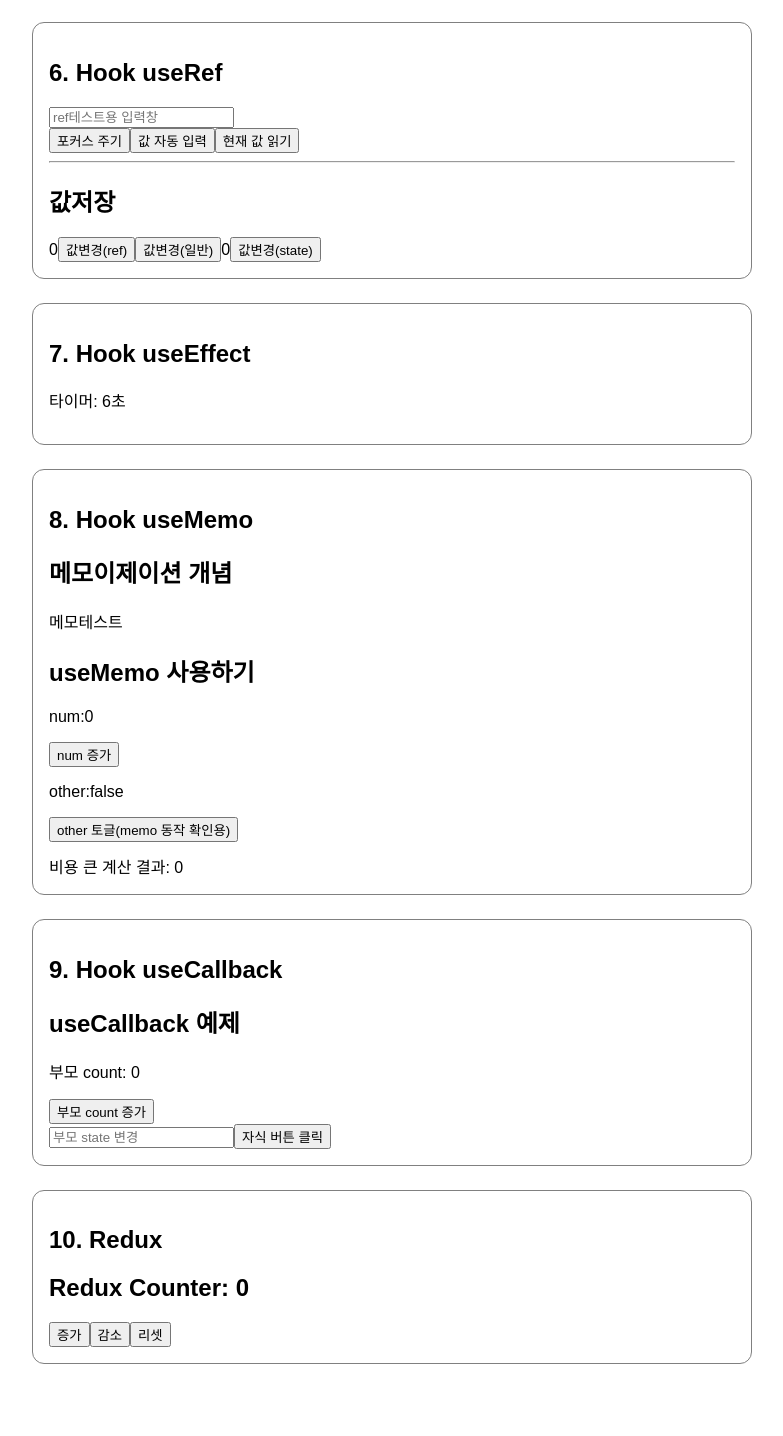
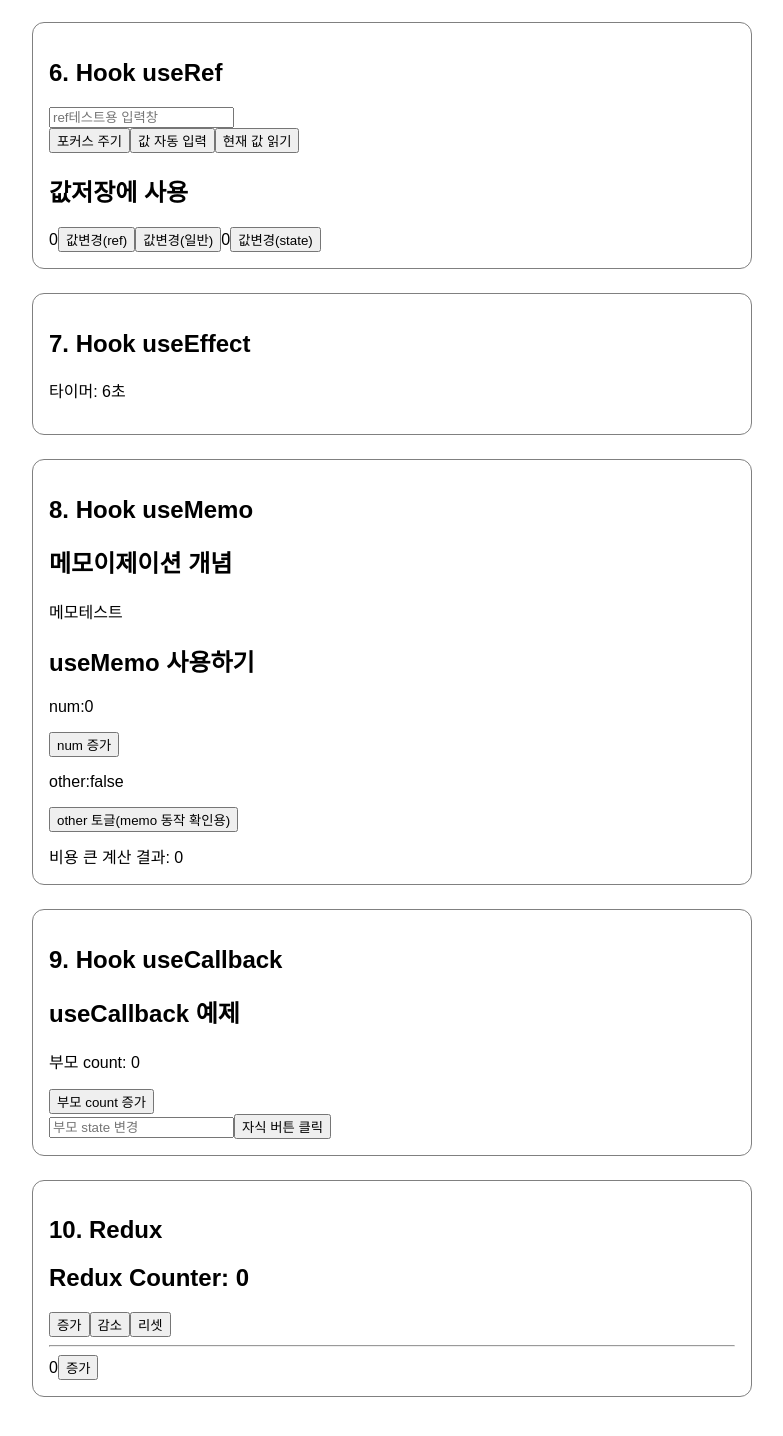
Before and after one commit to kang99king3/front_end_react_edu20250702, a React (Create React App) app: page / in a window 1280 px wide. Shown: the part 1964-3400 px from the top of the page, without its empty margins (248-1031 px from the left). Before the commit the page ends 3368 px from the top, so only its background shows below. Built offline with nearby package versions, Linux system fonts and the light colour scheme.

Commit message:
추가보완

```diff
--- a/src/components/R06_Hook_useRef.js
+++ b/src/components/R06_Hook_useRef.js
@@ -39,13 +39,22 @@ const R06_Ref = () => {
     const [num, setNum]=useState(0);
     let count=0;
 
-    const updateValue=()=>{
+    //useRef 값 변경
+    const updateRefValue=()=>{
         valueRef.current+=1;
         console.log("ref:",valueRef.current);
     }
-    const updateValue2=()=>{
+    //일반변수 값 변경
+    const updateValue=()=>{
         count++;
         console.log("일반:",count);
+    }
+    //State 값 변경
+    const updateStateValue=()=>{
+        setNum((prev)=>prev+1);
+        console.log("State:",num);
+        //콘솔에 0부터 출력되는 이유는 state가 바로 실행되는것이 아니라
+        //한번에 모아서 렌더링될때 실행되기 때문에 콘솔이 실행될때에는 아직 num의 값이 0이다
     }
 
     return (
@@ -58,13 +67,14 @@ const R06_Ref = () => {
                 <button onClick={focusInput}>포커스 주기</button>
                 <button onClick={fillValue}>값 자동 입력</button>
                 <button onClick={readValue}>현재 값 읽기</button>
-                <hr/>
-                <h2>값저장</h2>
+            </div>
+            <div>
+                <h2>값저장에 사용</h2>
                 <span>{valueRef.current}</span>
-                <button onClick={updateValue}>값변경(ref)</button>
-                <button onClick={updateValue2}>값변경(일반)</button>
+                <button onClick={updateRefValue}>값변경(ref)</button>
+                <button onClick={updateValue}>값변경(일반)</button>
                 <span>{num}</span>
-                <button onClick={()=>{setNum(num+1)}}>값변경(state)</button>
+                <button onClick={updateStateValue}>값변경(state)</button>
             </div>
         </div>
 
--- a/src/components/R08_Hook_useMemo.js
+++ b/src/components/R08_Hook_useMemo.js
@@ -14,22 +14,23 @@ const MemoTest = () => {
     const memoTest1=(n)=>{
         return n*n;
     }
-    console.log(memoTest1(5));
-    console.log(memoTest1(5));
+    console.log(memoTest1(5));//연산하여 결과반환:25
+    console.log(memoTest1(5));//다시 연산하여 결과반환:25
 
+    //useMemo 개념 확인
     //같은 값이 입력되면 계산하지 않고 이전에 저장해둔 결과를 사용한다.
     const memo={};
 
     const memoTest2=(n)=>{
         if(memo[n]!==undefined){//키에 대한 값이 정의되어 있다면
-            return memo[n];
+            return memo[n];//동일한 값이 있으므로 저장된 값 반환
         }
         //처음 계산이면 결과 저장
         memo[n]=n*n;
         return memo[n];
     }
-    console.log("memo구현:",memoTest2(5));
-    console.log("memo구현:",memoTest2(5));
+    console.log("memo구현:",memoTest2(5));//계산후 결과값반환
+    console.log("memo구현:",memoTest2(5));//저장된 값 반환
     return (
         <div>메모테스트</div>
     );
--- a/src/components/R09_Hook_useCallback.js
+++ b/src/components/R09_Hook_useCallback.js
@@ -1,6 +1,8 @@
 import React, { useCallback, useState } from 'react';
 
 // 자식 컴포넌트
+// - memo함수로 처리: 부모컴포넌트가 리렌더링되더라도
+//   props가 변경되지 않으면 자식컴포넌트는 리렌더링 안되도록 처리
 // props로 받은 onClick 함수를 버튼 클릭 시 실행
 const ChildButton = React.memo(({ onClick }) => {
     console.log("자식 컴포넌트 렌더링됨");
@@ -18,7 +20,7 @@ const R09_Hook_useCallback = () => {
     // 성능 최적화 : 부모 컴포넌트에서 state가 자주 바뀌는데, 자식은 꼭 다시 렌더링될 필요가 없을 때 효과가 크다.
     const handleClick = useCallback(() => {
         alert("자식 버튼 클릭됨!");
-    }, []);
+    }, []);// 의존성 배열 []을 비어두면 처음에 한번 생성되고 더이상 생성되지 않음
 
     //일반 함수를 사용하면 자식 컴포넌트로 전달할때마다 새로 생성된 함수가 전달되기 때문에
     //props가 변경되므로 자식 컴포넌트는 리렌더링 된다.
@@ -37,10 +39,11 @@ const R09_Hook_useCallback = () => {
                 type="text"
                 placeholder="부모 state 변경"
                 value={text}
-                onChange={(e) => setText(e.target.value)}
+                onChange={(e) =>setText(e.target.value)}
             />
 
-            {/* 자식에게 콜백을 props로 전달 */}
+            {/* 자식에게 콜백을 props로 전달한다.
+            이때 부모가 리렌더링되면 함수를 새로 생성해서 전달한다. 즉 props가 변경됨 */}
             <ChildButton onClick={handleClick2} />
         </div>
     );
--- a/src/components/R10_Redux_Counter.js
+++ b/src/components/R10_Redux_Counter.js
@@ -14,8 +14,23 @@ const R10_Redux_Counter = () => {
       <button onClick={() => dispatch(increment())}>증가</button>
       <button onClick={() => dispatch(decrement())}>감소</button>
       <button onClick={() => dispatch(reset())}>리셋</button>
+      <hr/>
+      <R10_Redux_Counter_Child />
     </div>
   );
 };
 
+//자식 컴포넌트에서 store에 접근하여 상태 값을 가져올 수 있다.
+// -> 부모에서 자식 컴포넌트로 단방향 하위로 전달해야 됐었는데 이제는 store에 접근해서
+//    상태값을 가져올 수 있다.(부모->하위자식->하위하위자식.. 이렇게 안해도 됨)
+const R10_Redux_Counter_Child = () => {
+  const count = useSelector((state) => state.counter.value); // store 값 가져오기
+  const dispatch = useDispatch();
+  return (
+    <div>{count}
+    <button onClick={() => dispatch(increment())}>증가</button>
+    </div>
+  );
+}
+
 export default R10_Redux_Counter;
--- a/src/store/R10_counterSlice.js
+++ b/src/store/R10_counterSlice.js
@@ -1,11 +1,15 @@
 // src/store/counterSlice.js
 import { createSlice } from '@reduxjs/toolkit';
 
-// 상태 정의
+// 상태 정의 및 createSlice 생성
+//  - createSlice에서 reducer와 action을 동시 정의 -> 예전 버전에서는 따로정의해서 사용
+//  Redux는 설정할 내용도 많고 복잡했는데 redux toolkit(RTK) 나오면서 복잡한 설정 줄이고 사용이 편리해짐(2019년 공식 권장도구)
+
 const counterSlice = createSlice({
   name: 'counter',   // slice 이름 (액션 type prefix로 사용됨)
   initialState: { value: 0 },  // 초기 상태
   reducers: {
+    //리듀서 함수들
     increment: (state) => {
       state.value += 1;  // immer 덕분에 불변성 관리 자동
     },
```
